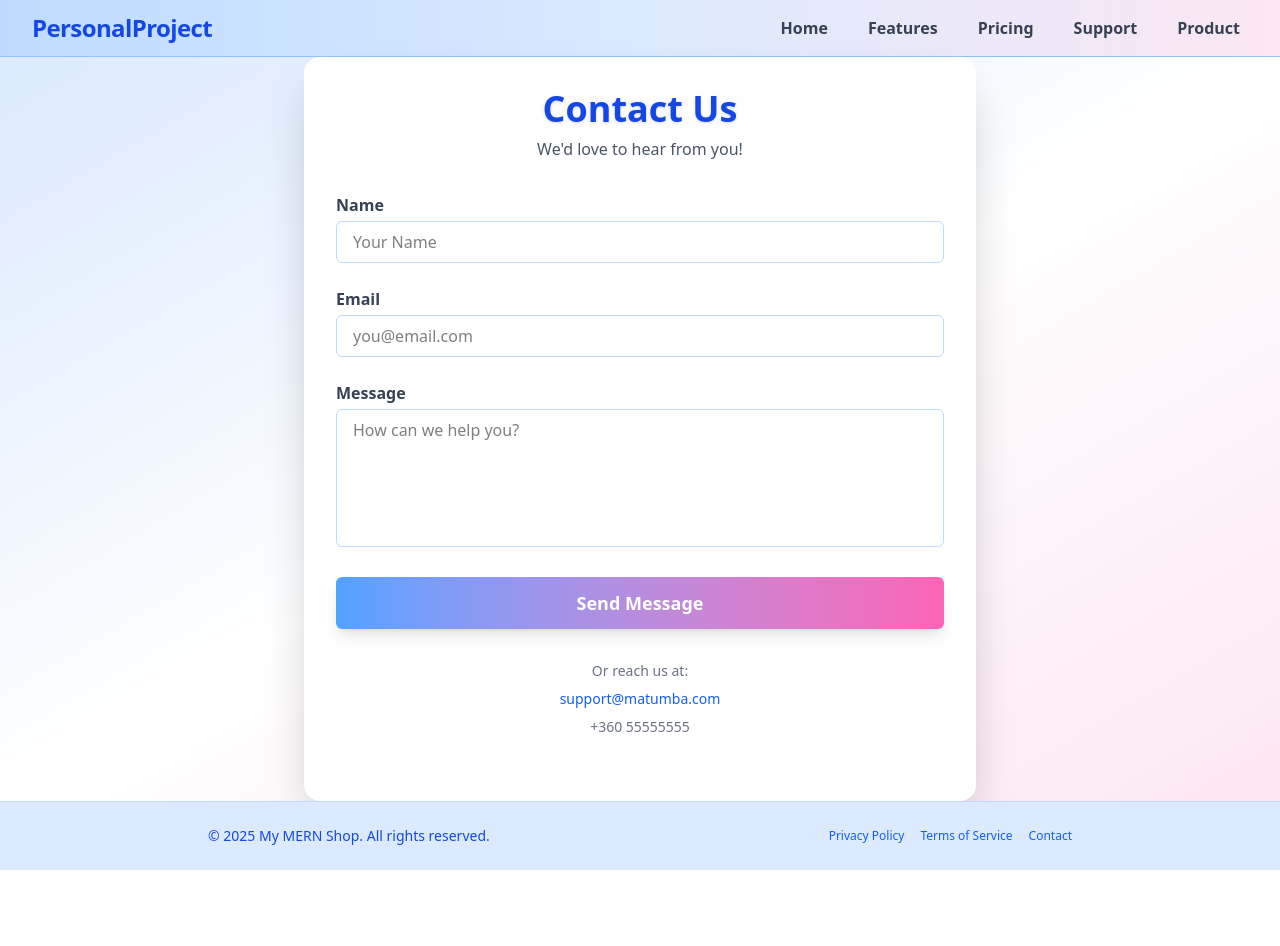
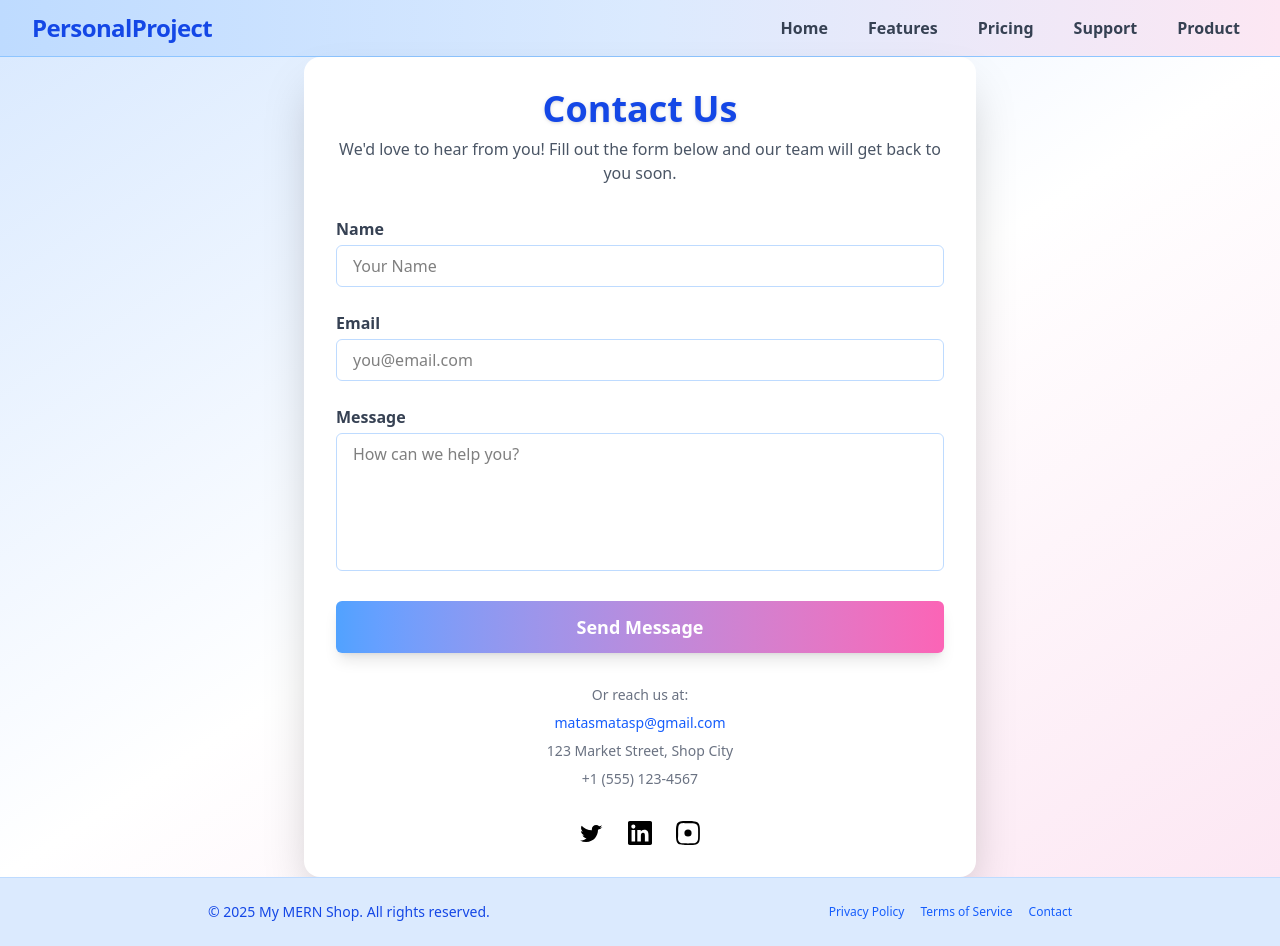
Before and after one commit to Matorota/MERN-ClothingStore, a React (Vite) app in the folder frontend/: page /support in a window 1280 px wide. Before the commit the page ends 870 px from the top, so only its background shows below. Built offline with nearby package versions, Linux system fonts and the light colour scheme; no server answers.

Commit message:
Added contact email integration with EmailJS

```diff
--- a/frontend/package.json
+++ b/frontend/package.json
@@ -11,8 +11,10 @@
     "preview": "vite preview"
   },
   "dependencies": {
+    "@emailjs/browser": "^4.4.1",
     "@tailwindcss/vite": "^4.1.4",
     "axios": "^1.9.0",
+    "emailjs-com": "^3.2.0",
     "react": "^19.0.0",
     "react-dom": "^19.0.0",
     "react-router-dom": "^7.6.0",
--- a/frontend/src/App.tsx
+++ b/frontend/src/App.tsx
@@ -19,7 +19,6 @@ function App() {
           <Route path="/features" element={<Features />} />
           <Route path="/pricing" element={<Pricing />} />
           <Route path="/description" element={<Description />} />
-
           <Route path="/update-product/:id" element={<UpdateProduct />} />
         </Routes>
       </Layout>
--- a/frontend/src/pages/Contact.tsx
+++ b/frontend/src/pages/Contact.tsx
@@ -1,6 +1,36 @@
-import { Link } from "react-router-dom";
+import { useRef, useState } from "react";
+import emailjs from "@emailjs/browser";
 
 export default function Contact() {
+  const form = useRef<HTMLFormElement>(null);
+  const [sent, setSent] = useState(false);
+  const [loading, setLoading] = useState(false);
+
+  const sendEmail = (e: React.FormEvent) => {
+    e.preventDefault();
+    if (!form.current) return;
+
+    setLoading(true);
+    emailjs
+      .sendForm(
+        import.meta.env.VITE_EMAILJS_SERVICE_ID!,
+        import.meta.env.VITE_EMAILJS_TEMPLATE_ID!,
+        form.current,
+        import.meta.env.VITE_EMAILJS_PUBLIC_KEY!,
+      )
+      .then(
+        () => {
+          setSent(true);
+          setLoading(false);
+          if (form.current) form.current.reset();
+        },
+        (error) => {
+          alert("Failed to send: " + error.text);
+          setLoading(false);
+        },
+      );
+  };
+
   return (
     <main className="flex min-h-[calc(100vh-112px)] w-full items-center justify-center bg-gradient-to-br from-blue-100 via-white to-pink-100">
       <section className="mx-4 w-full max-w-2xl rounded-2xl bg-white p-8 shadow-2xl">
@@ -8,18 +38,33 @@ export default function Contact() {
           Contact Us
         </h1>
         <p className="mb-8 text-center text-gray-600">
-          We'd love to hear from you!
+          We'd love to hear from you! Fill out the form below and our team will
+          get back to you soon.
         </p>
-        <form className="flex flex-col gap-6">
+        {sent ? (
+          <div className="py-8 text-center">
+            <div className="mb-4 text-lg font-semibold text-green-600">
+              Thank you! Your message has been sent.
+            </div>
+            <button
+              onClick={() => setSent(false)}
+              className="text-blue-600 hover:underline"
+            >
+              Send another message
+            </button>
+          </div>
+        ) : (
+          <form ref={form} onSubmit={sendEmail} className="flex flex-col gap-6">
             <div>
               <label
                 className="mb-1 block font-semibold text-gray-700"
-              htmlFor="name"
+                htmlFor="from_name"
               >
                 Name
               </label>
               <input
-              id="name"
+                id="from_name"
+                name="from_name"
                 type="text"
                 required
                 className="w-full rounded-md border border-blue-200 px-4 py-2 focus:ring-2 focus:ring-blue-300 focus:outline-none"
@@ -29,12 +74,13 @@ export default function Contact() {
             <div>
               <label
                 className="mb-1 block font-semibold text-gray-700"
-              htmlFor="email"
+                htmlFor="from_email"
               >
                 Email
               </label>
               <input
-              id="email"
+                id="from_email"
+                name="from_email"
                 type="email"
                 required
                 className="w-full rounded-md border border-blue-200 px-4 py-2 focus:ring-2 focus:ring-blue-300 focus:outline-none"
@@ -50,6 +96,7 @@ export default function Contact() {
               </label>
               <textarea
                 id="message"
+                name="message"
                 required
                 rows={5}
                 className="w-full resize-none rounded-md border border-blue-200 px-4 py-2 focus:ring-2 focus:ring-blue-300 focus:outline-none"
@@ -58,21 +105,41 @@ export default function Contact() {
             </div>
             <button
               type="submit"
-            className="w-full rounded-md bg-gradient-to-r from-blue-400 to-pink-400 py-3 text-lg font-bold text-white shadow-lg transition hover:from-pink-400 hover:to-blue-400"
+              disabled={loading}
+              className="w-full rounded-md bg-gradient-to-r from-blue-400 to-pink-400 py-3 text-lg font-bold text-white shadow-lg transition hover:from-pink-400 hover:to-blue-400 disabled:opacity-50"
             >
-            Send Message
+              {loading ? "Sending..." : "Send Message"}
             </button>
           </form>
+        )}
         <div className="mt-8 flex flex-col items-center gap-2 text-sm text-gray-500">
           <span>Or reach us at:</span>
-          <a href="#" className="font-medium text-blue-600 hover:underline">
-            support@matumba.com
+          <a
+            href="mailto:matasmatasp@gmail.com"
+            className="font-medium text-blue-600 hover:underline"
+          >
+            matasmatasp@gmail.com
           </a>
-          <span>+360 55555555</span>
+          <span>123 Market Street, Shop City</span>
+          <span>+1 (555) 123-4567</span>
         </div>
         <div className="mt-8 flex justify-center gap-6">
-          <a href="#" className="transition hover:text-blue-700"></a>
-          <a href="#" className="transition hover:text-pink-500"></a>
+          <a href="#" className="transition hover:text-blue-500">
+            <svg className="h-6 w-6" fill="currentColor" viewBox="0 0 24 24">
+              <path d="M22.46 6c-.77.35-1.6.59-2.47.7a4.3 4.3 0 0 0 1.88-2.37 8.59 8.59 0 0 1-2.72 1.04A4.28 4.28 0 0 0 16.11 4c-2.37 0-4.29 1.92-4.29 4.29 0 .34.04.67.11.99C7.69 9.13 4.07 7.38 1.64 4.7c-.37.64-.58 1.39-.58 2.19 0 1.51.77 2.84 1.95 3.62-.72-.02-1.4-.22-1.99-.55v.06c0 2.11 1.5 3.87 3.5 4.27-.36.1-.74.16-1.13.16-.28 0-.54-.03-.8-.08.54 1.7 2.11 2.94 3.97 2.97A8.6 8.6 0 0 1 2 19.54c-.65 0-1.29-.04-1.92-.11A12.13 12.13 0 0 0 6.29 21c7.55 0 11.68-6.26 11.68-11.68 0-.18 0-.36-.01-.54A8.18 8.18 0 0 0 22.46 6z" />
+            </svg>
+          </a>
+          <a href="#" className="transition hover:text-blue-700">
+            <svg className="h-6 w-6" fill="currentColor" viewBox="0 0 24 24">
+              <path d="M22.23 0H1.77C.79 0 0 .77 0 1.72v20.56C0 23.23.79 24 1.77 24h20.46c.98 0 1.77-.77 1.77-1.72V1.72C24 .77 23.21 0 22.23 0zM7.12 20.45H3.56V9h3.56v11.45zM5.34 7.67a2.07 2.07 0 1 1 0-4.14 2.07 2.07 0 0 1 0 4.14zm15.11 12.78h-3.56v-5.6c0-1.33-.03-3.05-1.86-3.05-1.86 0-2.15 1.45-2.15 2.95v5.7h-3.56V9h3.42v1.56h.05c.48-.91 1.65-1.86 3.4-1.86 3.64 0 4.31 2.4 4.31 5.51v6.24z" />
+            </svg>
+          </a>
+          <a href="#" className="transition hover:text-pink-500">
+            <svg className="h-6 w-6" fill="currentColor" viewBox="0 0 24 24">
+              <path d="M12 2.16c3.2 0 3.584.012 4.85.07 1.17.056 1.97.24 2.43.41.59.22 1.01.48 1.45.92.44.44.7.86.92 1.45.17.46.354 1.26.41 2.43.058 1.266.07 1.65.07 4.85s-.012 3.584-.07 4.85c-.056 1.17-.24 1.97-.41 2.43-.22.59-.48 1.01-.92 1.45-.44.44-.86.7-1.45.92-.46.17-1.26.354-2.43.41-1.266.058-1.65.07-4.85.07s-3.584-.012-4.85-.07c-1.17-.056-1.97-.24-2.43-.41-.59-.22-1.01-.48-1.45-.92-.44-.44-.7-.86-.92-1.45-.17-.46-.354-1.26-.41-2.43C2.172 15.834 2.16 15.45 2.16 12s.012-3.584.07-4.85c.056-1.17.24-1.97.41-2.43.22-.59.48-1.01.92-1.45.44-.44.86-.7 1.45-.92.46-.17 1.26-.354 2.43-.41C8.416 2.172 8.8 2.16 12 2.16zm0-2.16C8.736 0 8.332.012 7.052.07 5.77.128 4.84.31 4.05.54c-.82.24-1.5.56-2.18 1.24-.68.68-1 .86-1.24 2.18C.31 4.84.128 5.77.07 7.052.012 8.332 0 8.736 0 12c0 3.264.012 3.668.07 4.948.058 1.282.24 2.212.47 3.002.24.82.56 1.5 1.24 2.18.68.68.86 1 2.18 1.24.79.23 1.72.412 3.002.47C8.332 23.988 8.736 24 12 24s3.668-.012 4.948-.07c1.282-.058 2.212-.24 3.002-.47.82-.24 1.5-.56 2.18-1.24.68-.68 1-1 1.24-2.18.23-.79.412-1.72.47-3.002.058-1.28.07-1.684.07-4.948s-.012-3.668-.07-4.948c-.058-1.282-.24-2.212-.47-3.002-.24-.82-.56-1.5-1.24-2.18-.68-.68-1-1-2.18-1.24-.79-.23-1.72-.412-3.002-.47C15.668.012 15.264 0 12 0z" />
+              <circle cx="12" cy="12" r="3.6" />
+            </svg>
+          </a>
         </div>
       </section>
     </main>
--- a/frontend/src/pages/Description.tsx
+++ b/frontend/src/pages/Description.tsx
@@ -11,14 +11,30 @@ export default function Description() {
           <h2 className="mb-6 text-4xl font-extrabold text-blue-700 drop-shadow sm:text-5xl">
             Welcome to Your Ultimate Shopping Destination!
           </h2>
+          <div className="mb-6 h-2 w-24 rounded bg-gradient-to-r from-blue-400 via-pink-400 to-orange-400" />
           <p className="mb-6 max-w-2xl text-xl leading-relaxed font-medium text-gray-800 drop-shadow">
-            Step into a world where shopping is not just easy—it's exciting! Our
-            platform brings you the freshest trends, exclusive deals, and a
-            handpicked selection of products for every style and need. Whether
-            you're revamping your wardrobe, upgrading your gadgets, or searching
-            for the perfect gift, we've got you covered.
+            Discover a new era of online shopping with us! Our store is
+            dedicated to bringing you a seamless, enjoyable, and secure shopping
+            experience. We offer a vast selection of the latest products, from
+            trendy fashion and must-have gadgets to unique gifts and everyday
+            essentials. Every item is carefully curated for quality and value,
+            ensuring you get only the best.
+            <br />
+            <br />
+            Enjoy exclusive deals, seasonal promotions, and a user-friendly
+            platform designed to make browsing and purchasing effortless. Our
+            intuitive search and personalized recommendations help you find
+            exactly what you need, while our fast and reliable delivery ensures
+            your order arrives at your doorstep in no time.
+            <br />
+            <br />
+            We pride ourselves on exceptional customer service, with a dedicated
+            support team ready to assist you 24/7. Whether you’re shopping for
+            yourself or searching for the perfect gift, our store is your
+            trusted partner for all things shopping. Join our growing community
+            and experience the difference today!
           </p>
-
+          <div className="mb-6 flex flex-wrap gap-6"></div>
           <p className="text-lg font-semibold text-blue-600">
             Dive in, explore, and let us make your shopping journey
             unforgettable!
@@ -26,7 +42,7 @@ export default function Description() {
         </div>
         <div className="flex flex-1 items-center justify-center">
           <img
-            src="https://images.unsplash.com/photo-1515378791036-0648a3ef77b2?auto=format&fit=crop&w=600&q=80"
+            src="https://images.unsplash.com/photo-1512436991641-6745cdb1723f?auto=format&fit=crop&w=600&q=80"
             alt="Happy Shopping"
             className="w-full max-w-md rounded-xl border-4 border-white object-cover shadow-2xl"
           />
```
Also changed, not shown: 1 other file (tests, documents, lock files or other folders). Lines whose indentation alone changed are shown as unchanged.
